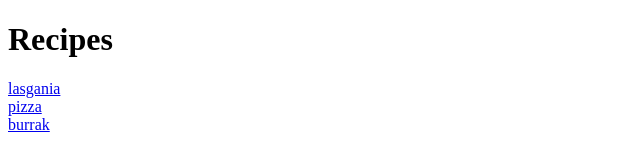
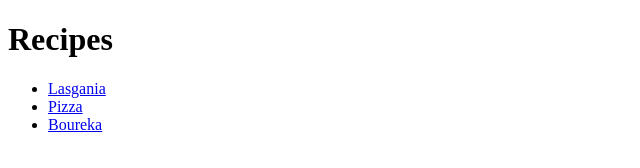
Before and after one commit to Mouss4b/odin-recipes, a plain HTML site: page index.html in a window 1280 px wide. Shown: the whole page, without its empty margins (0-640 px from the left). Drawn offline with Linux system fonts and the light colour scheme.

Commit message:
put recipes in an unorderd list

```diff
--- a/index.html
+++ b/index.html
@@ -7,11 +7,13 @@
 </head>
 <body>
   <h1>Recipes</h1>
-  <a href="./recipes/lasagna.html" >lasgania</a>
-<br>
-  <a href="./recipes/pizza.html" >pizza</a>
-<br>
-  <a href="./recipes/burak.html" >burrak</a>
+  <ul>
+    <li><a href="./recipes/lasagna.html" >Lasgania</a></li>
+    <li><a href="./recipes/pizza.html" >Pizza</a></li>
+    <li><a href="./recipes/burak.html" >Boureka</a></li>
+  </ul>
+
+
 
 </body>
 </html>
```
Also changed, not shown: 1 other file.
